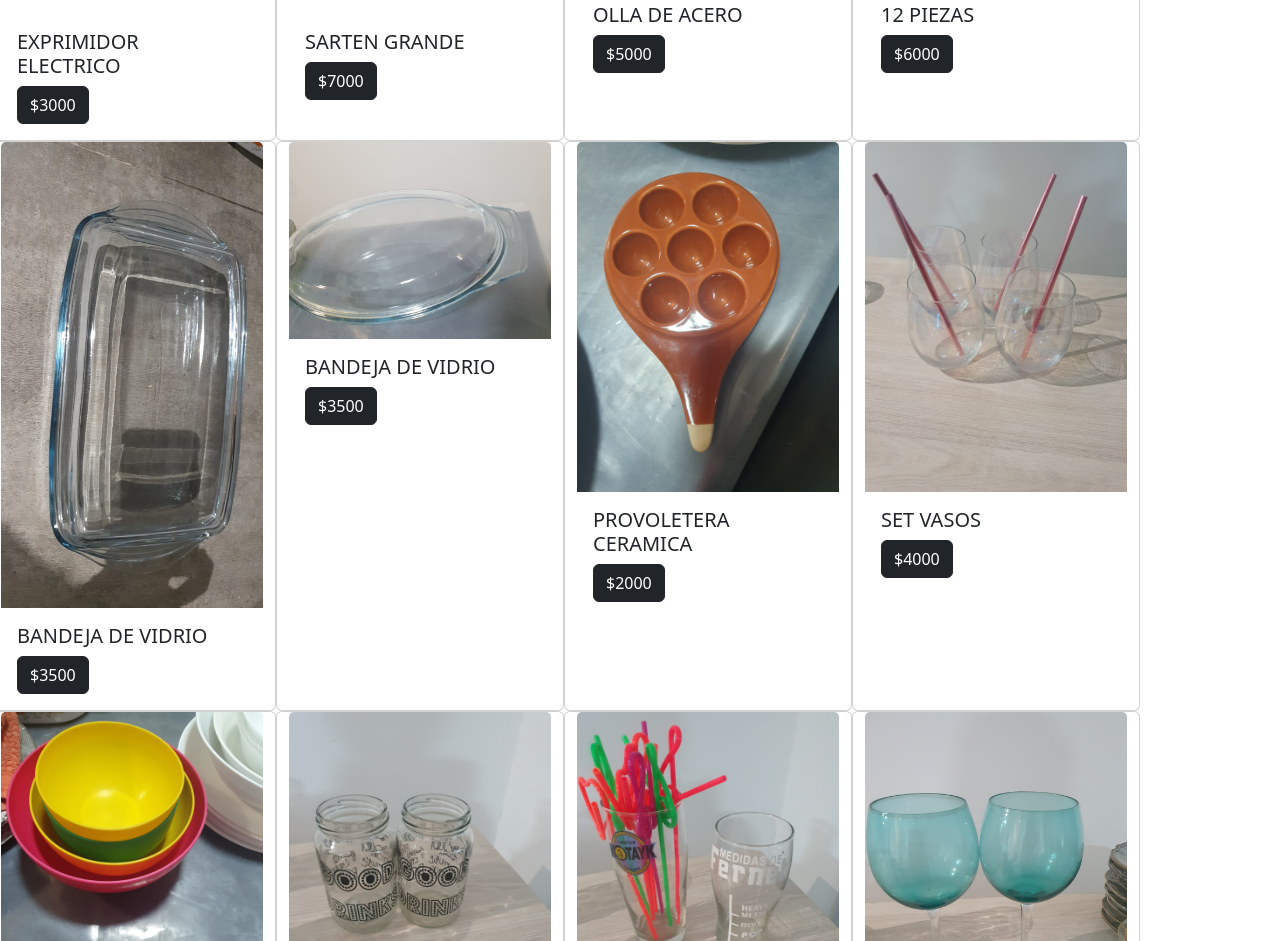
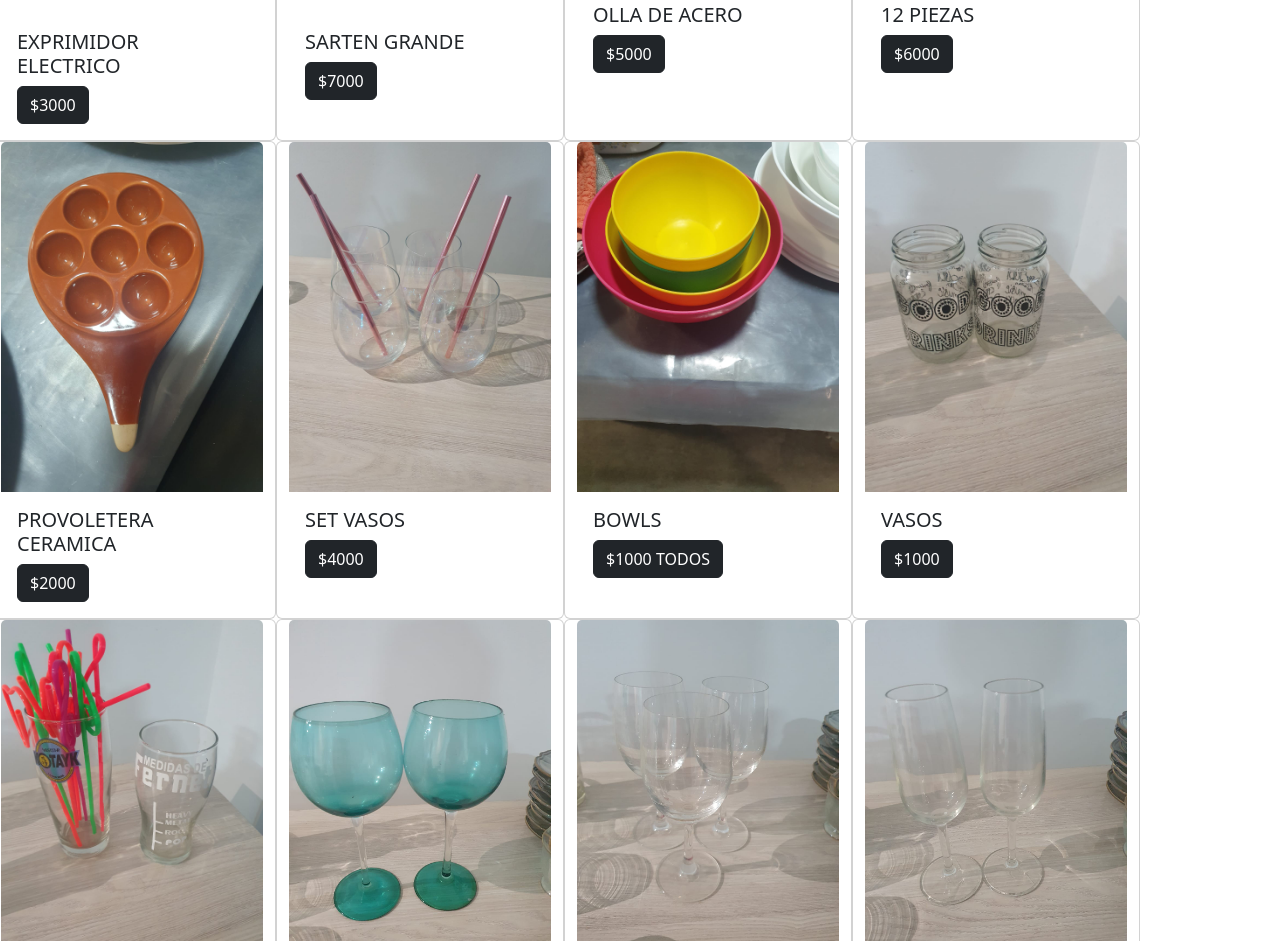
Before and after one commit to francoonesto/LISTADEPRECIOS, a plain HTML site: page index.html in a window 1280 px wide. Shown: the part 1690-2631 px from the top of the page. Drawn offline with nearby package versions, Linux system fonts and the light colour scheme.

Commit message:
Update index.html
vendido

```diff
--- a/index.html
+++ b/index.html
@@ -126,20 +126,6 @@
               <a href="https://wa.link/0tk9sf" class="btn btn-dark" Target="_blank">$6000</a>
             </div>
         </div>
-        <div id="16" class="card" style="width: 18rem;">
-                <img src="./IMAGENES/WhatsApp Image 2023-04-25 at 13.10.38.jpeg" class="card-img-top" alt="...">
-                <div class="card-body">
-                  <h5 class="card-title">BANDEJA DE VIDRIO</h5>
-                  <a href="https://wa.link/0tk9sf" class="btn btn-dark" Target="_blank">$3500</a>
-        </div>
-    </div>
-    <div id="17" class="card" style="width: 18rem;">
-        <img src="./IMAGENES/WhatsApp Image 2023-04-25 at 13.10.57.jpeg" class="card-img-top" alt="...">
-        <div class="card-body">
-          <h5 class="card-title">BANDEJA DE VIDRIO</h5>
-          <a href="https://wa.link/0tk9sf" class="btn btn-dark" Target="_blank">$3500</a>
-        </div>
-    </div>
     <div id="18" class="card" style="width: 18rem;">
         <img src="./IMAGENES/WhatsApp Image 2023-04-25 at 13.11.12.jpeg" class="card-img-top" alt="...">
         <div class="card-body">
```
